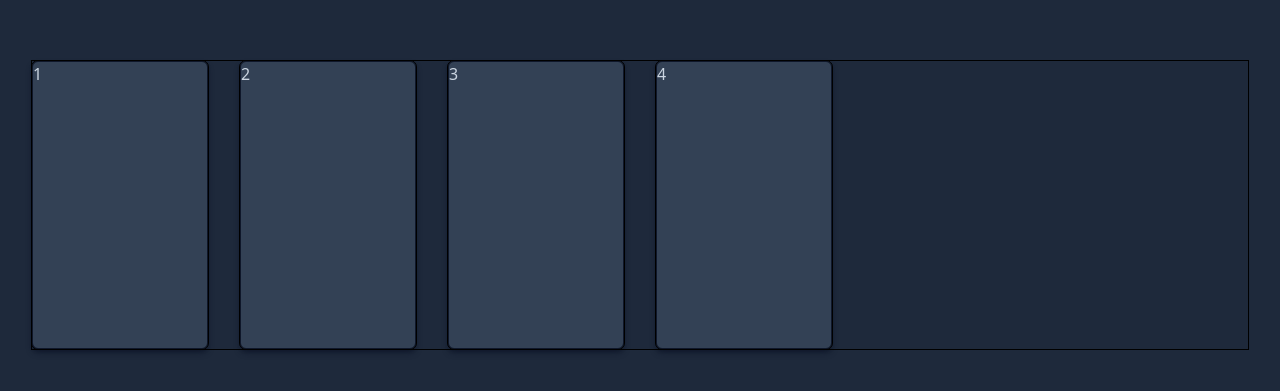
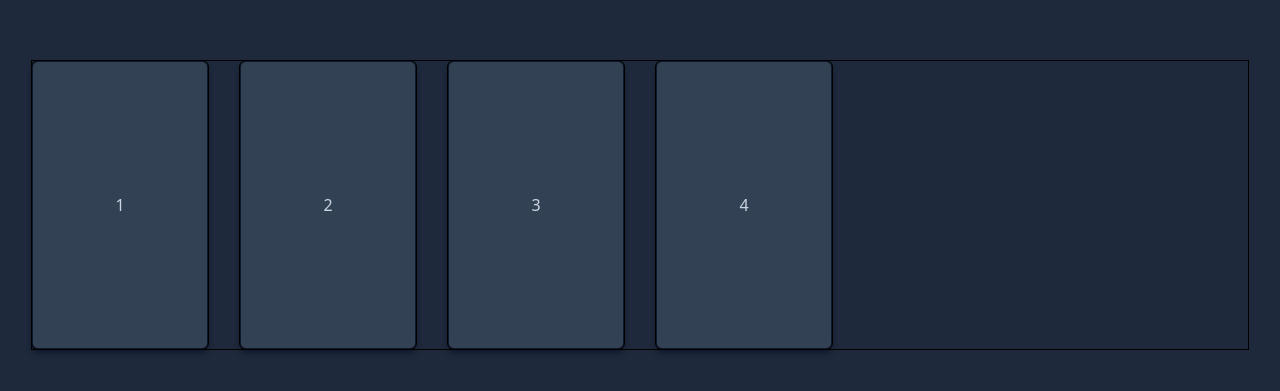
Before and after one commit to royojeda/memory-card, a React (Create React App) app: page / in a window 1280 px wide. Shown: the part 195-586 px from the top of the page. Built offline with nearby package versions, Linux system fonts and the light colour scheme.

Commit message:
feat: make cards clickable

```diff
--- a/src/components/Card.tsx
+++ b/src/components/Card.tsx
@@ -6,8 +6,11 @@ export default function Card(props: CardProps) {
   const { content } = props;
 
   return (
-    <div className="aspect-square w-28 max-w-xs rounded-md border border-slate-900 bg-slate-700 shadow-md shadow-slate-900 sm:aspect-auto sm:h-44 sm:w-32 md:h-48 md:w-36 xl:h-72 xl:w-44">
+    <button
+      type="button"
+      className="aspect-square w-28 max-w-xs rounded-md border border-slate-900 bg-slate-700 shadow-md shadow-slate-900 sm:aspect-auto sm:h-44 sm:w-32 md:h-48 md:w-36 xl:h-72 xl:w-44"
+    >
       {content}
-    </div>
+    </button>
   );
 }
```
